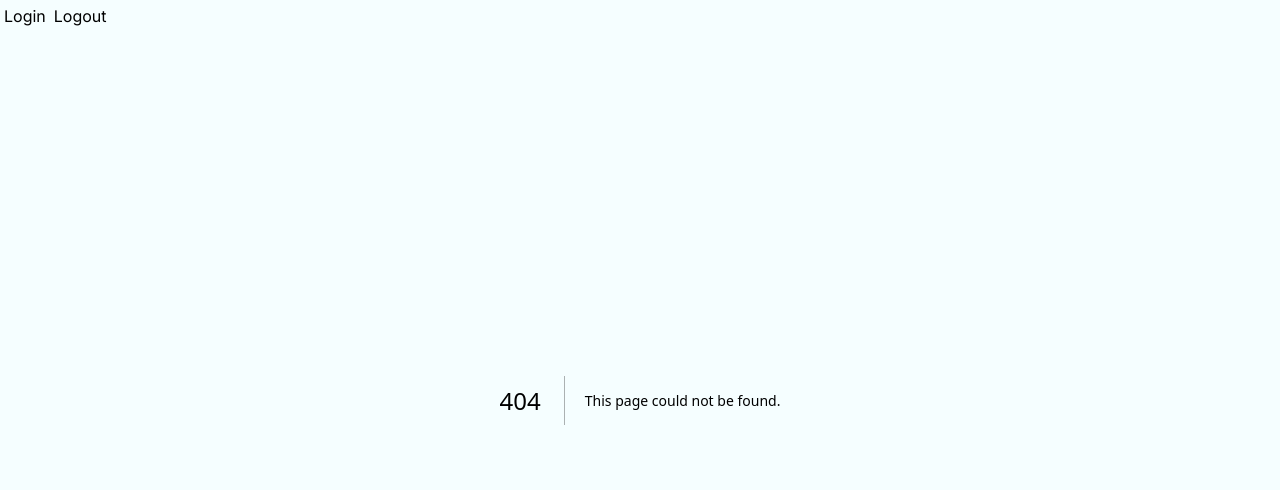
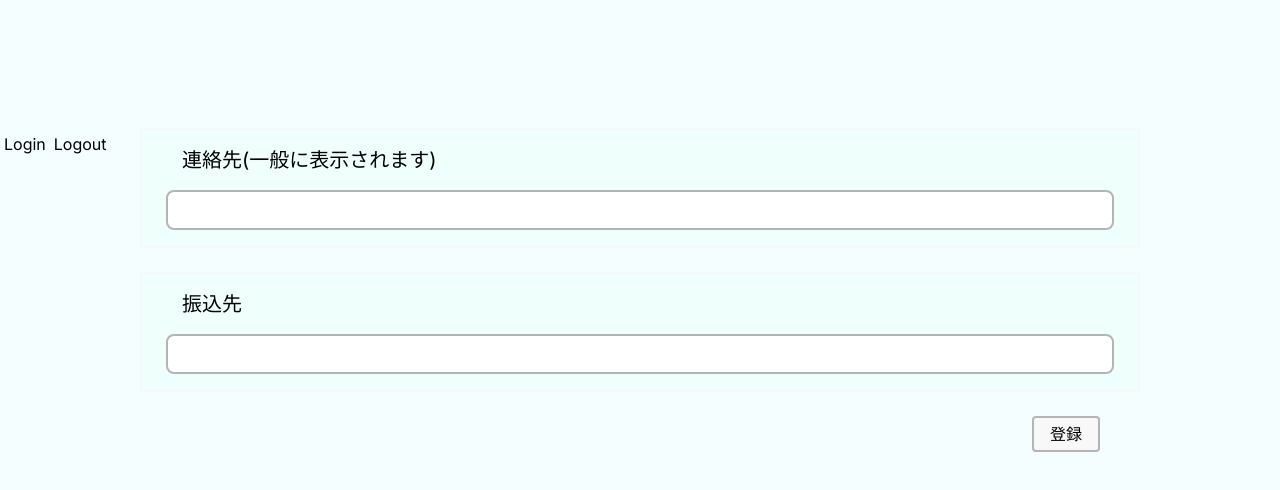
Before and after one commit to HAL-IAIH-team-F/hew-front, a Next.js app: page /creator/register in a window 1280 px wide. Before the commit this address had no page. Shown: the top 490 px of the page. Built offline with nearby package versions, Linux system fonts and the light colour scheme.

Commit message:
add creator register form

```diff
--- /dev/null
+++ b/src/app/creator/register/CreatorRegisterForm.tsx
@@ -0,0 +1,23 @@
+import {StyledForm} from "../../../util/form/StyledForm";
+import {StyledInput} from "../../../util/form/StyledInput";
+import FlexBox from "../../../util/FlexBox";
+import {StyledButton} from "../../../util/form/StyledButton";
+
+export default function CreatorRegisterForm(
+  {
+    ...props
+  }: CreatorRegisterFormProps,
+) {
+  return (
+    <StyledForm {...props}>
+      <StyledInput name={"contact_address"} label={"連絡先(一般に表示されます)"}/>
+      <StyledInput name={"transfer_target"} label={"振込先"}/>
+      <FlexBox className={"justify-end px-10"}>
+        <StyledButton>登録</StyledButton>
+      </FlexBox>
+    </StyledForm>
+  )
+}
+
+export interface CreatorRegisterFormProps {
+}
--- /dev/null
+++ b/src/app/creator/register/page.tsx
@@ -0,0 +1,12 @@
+import Main from "~/Main";
+import CreatorRegisterForm from "@/creator/register/CreatorRegisterForm";
+
+export default function Page(
+  {}: {}
+) {
+
+
+  return <Main>
+    <CreatorRegisterForm/>
+  </Main>
+}
```
